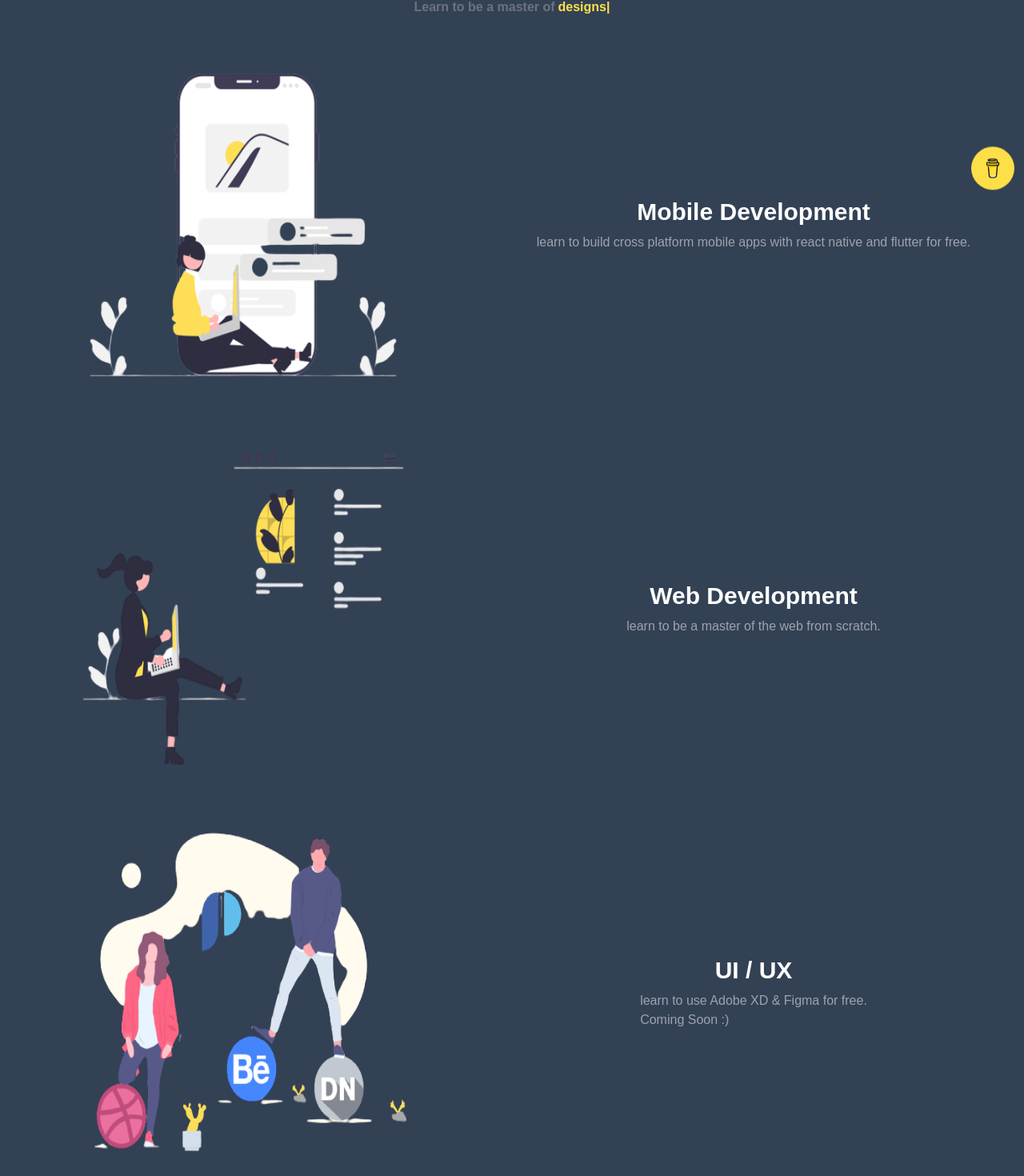
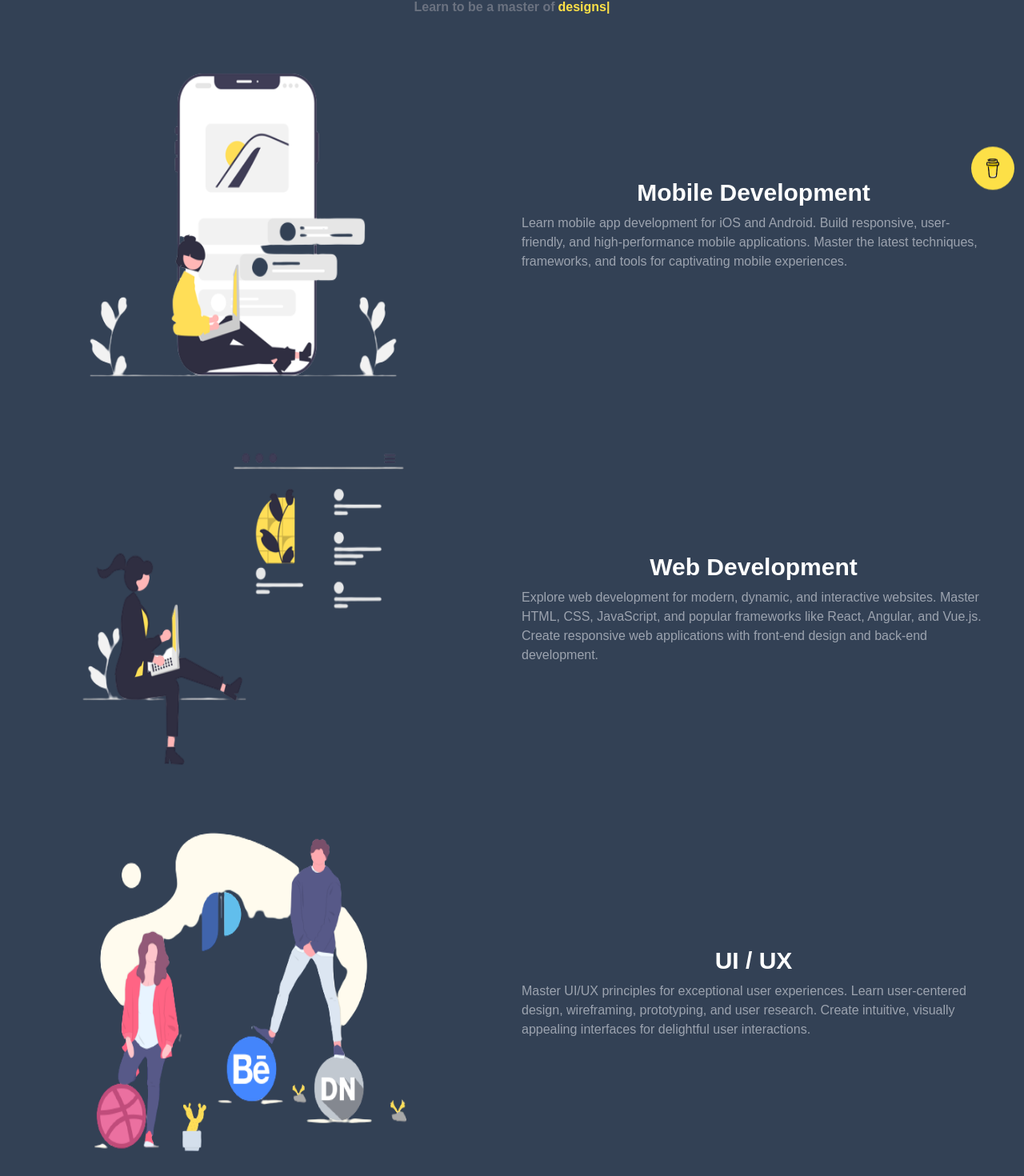
Before and after one commit to Sonnysam/sonnytech-academy, a Next.js app: page / in a window 1280 px wide. Shown: the part 541-2011 px from the top of the page at 80% size. Built offline with nearby package versions, Linux system fonts and the light colour scheme.

Commit message:
courses component text updated

```diff
--- a/components/Courses.jsx
+++ b/components/Courses.jsx
@@ -32,8 +32,10 @@ const Courses = () => {
             Mobile Development
           </strong>
           <p className="text-gray-400 mt-2 flex justify-center items-center">
-            learn to build cross platform mobile apps with react native and
-            flutter for free.
+            Learn mobile app development for iOS and Android. Build responsive,
+            user-friendly, and high-performance mobile applications. Master the
+            latest techniques, frameworks, and tools for captivating mobile
+            experiences.
           </p>
         </div>
       </article>
@@ -54,7 +56,10 @@ const Courses = () => {
             Web Development
           </strong>
           <p className="flex justify-center items-center text-gray-400 mt-2">
-            learn to be a master of the web from scratch.
+            Explore web development for modern, dynamic, and interactive
+            websites. Master HTML, CSS, JavaScript, and popular frameworks like
+            React, Angular, and Vue.js. Create responsive web applications with
+            front-end design and back-end development.
           </p>
         </div>
       </article>
@@ -75,7 +80,10 @@ const Courses = () => {
             UI / UX
           </strong>
           <p className="flex justify-center items-center text-gray-400 mt-2">
-            learn to use Adobe XD & Figma for free. <br /> Coming Soon :)
+            Master UI/UX principles for exceptional user experiences. Learn
+            user-centered design, wireframing, prototyping, and user research.
+            Create intuitive, visually appealing interfaces for delightful user
+            interactions.
           </p>
         </div>
       </article>
--- a/data/data.js
+++ b/data/data.js
@@ -9,7 +9,7 @@ const faqs = [
     },
     {
       question: 'How can I support your channel?',
-      answer: 'We appreciate your support! You can support our channel by subscribing to our YouTube channel, liking and sharing our videos, and leaving comments with your feedback. You can also consider joining our Patreon or making a donation through our website.'
+      answer: 'We appreciate your support! You can support our channel by subscribing to our YouTube channel, liking and sharing our videos, and leaving comments with your feedback. You can also consider buying our Channel a coffee through our website or via link in description of each video.'
     },
     {
       question: 'Can I contribute to your tutorials or website?',
```
